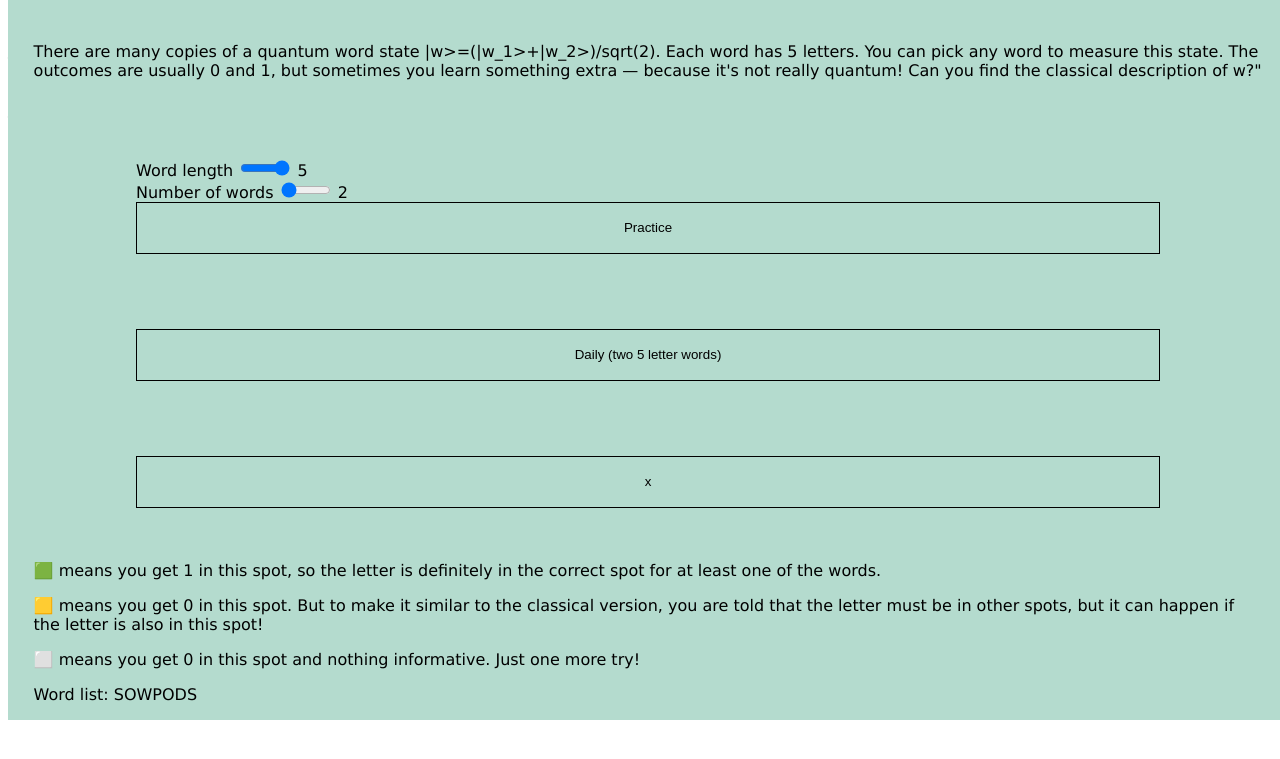
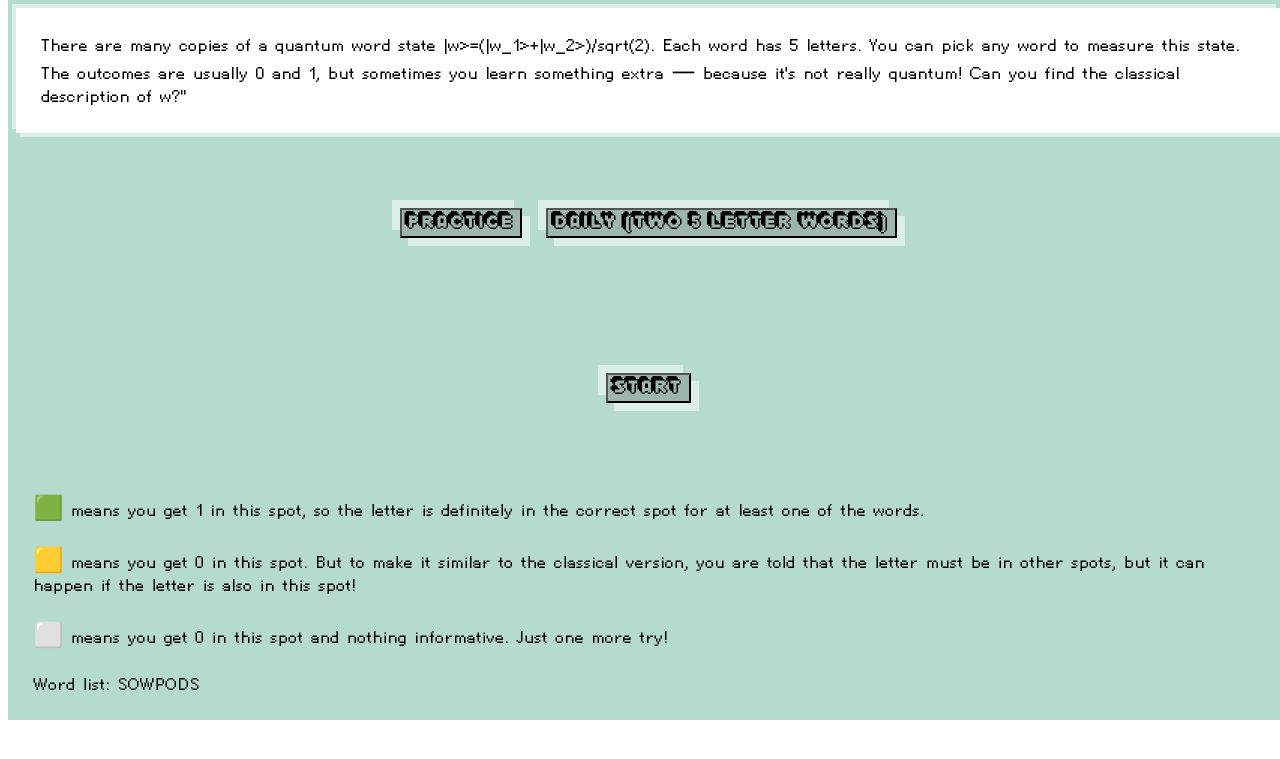
Before and after one commit to Raycosine/raycosine.github.io, a Jekyll site: the page Quandle.html, which Jekyll copies as it is, in a window 1280 px wide. Shown: the top 759 px of the page. Built offline with Jekyll 4.4.1, drawn with Linux system fonts in a browser that asks for light colours.

Commit message:
kill time

```diff
--- a/Quandle.html
+++ b/Quandle.html
@@ -1,8 +1,24 @@
 <head>
     <meta charset="UTF-8">
     <meta name="viewport" content="width=device-width, initial-scale=1">
+    <!-- Global site tag (gtag.js) - Google Analytics -->
+    <script async src="https://www.googletagmanager.com/gtag/js?id=UA-114914817-1"></script>
+    <script>
+    window.dataLayer = window.dataLayer || [];
+    function gtag(){dataLayer.push(arguments);}
+    gtag('js', new Date());
 
+    gtag('config', 'UA-114914817-1');
+    </script>
     <style>
+        @font-face{
+            font-family: 'px1';
+            src: url('Extrude.ttf') format('truetype');
+        }
+        @font-face{
+            font-family: 'px2';
+            src: url('HelvetiPixel.ttf') format('truetype');
+        }
         *, *:before, *:after{box-sizing: border-box;}
         html{
             width:100%;
@@ -11,25 +27,34 @@
             width: 100%; /*
             font-size:16px;
             font-size:3.75vw;*/
-            font-family: Verdana,sans-serif;
+            font-size:1.5em;
+            font-family: px2, Verdana,sans-serif;
             text-size-adjust: auto;
             display: flex;
             align-items: center;
             align-content:space-between;
+            cursor: crosshair;
         }
         button{
-            border-radius: 0em;
-            border-style: solid;
-            border-width: 1px;
-            background-color: rgba(180, 219, 206, 0);
-            line-height: 2em;
-            line-height: 3.75vw;
+            margin: 12px;
+            background-color: rgba(137, 151, 146, 0.541);
+            line-height: 1em;
+            font-size:  1em;
+            font-family: px1;
+            text-size-adjust: auto;
+            color: black;
+            cursor:cell;
+            text-transform: uppercase;
+            box-shadow: 8px 8px 0px rgba(255,255,255,0.541), -8px -8px 0px rgba(255,255,255,0.541);
         }
         input{
-            line-height: 2em;
-            line-height: 3.75vw;
+            line-height: 1em;
+            font-size:  1em;
             border-radius: 0em;
             text-align: center;
+            font-family: px2;
+            width:4.5em;
+            text-transform: uppercase;
         }
         .bg {
             display:flex;
@@ -39,6 +64,7 @@
             top:0;
             bottom:0;
             width: 100%;
+            height:100%;
             margin: auto;
             position:absolute;
             align-items: baseline;
@@ -75,6 +101,7 @@
             border-width: 0;
             border-style: solid;
             border-color: #e5e7eb;
+            text-transform: lowercase;
         }
     </style>
     <script>
@@ -384,26 +420,27 @@
 <body>
   <div class="bg" id="bg">
 
-    <div id="des" style="position:absolute;top:0;margin:0%;min-width:80%;min-height:80%;background-color: rgb(180, 219, 206);justify-content: center;display:flex;flex-direction:column; align-items: flex-start; text-align:left; align-content:space-between;">
-        <p style="top:0;left:0;right:0;padding:2%">There are many copies of a quantum word state |w>=(|w_1>+|w_2>)/sqrt(2). Each word has 5 letters. You can pick any word to measure this state. The outcomes are usually 0 and 1, but sometimes you learn something extra — because it's not really quantum! Can you find the classical description of w?"</p>
-        <div id="sidebar" style="width:80%;margin:auto;flex-direction: column;display: flex;margin:auto;justify-content: space-between;align-items: flex-start;">
+    <div id="des" style="position:absolute;top:0;left:0;margin:0%;min-width:80%;min-height:80%;background-color: rgb(180, 219, 206);justify-content: center;display:flex;flex-direction:column; align-items: flex-start; text-align:left; align-content:space-between;">
+        <p style="top:0;left:0;right:0;padding:2%;margin:8px; background: rgba(255, 255, 255, 1);box-shadow: 4px 4px 0px rgba(255,255,255,0.541), -4px -4px 0px rgba(255,255,255,0.541);">There are many copies of a quantum word state |w>=(|w_1>+|w_2>)/sqrt(2). Each word has 5 letters. You can pick any word to measure this state. The outcomes are usually 0 and 1, but sometimes you learn something extra — because it's not really quantum! Can you find the classical description of w?"</p>
+
+        <div id="sidebar" style="margin:auto;flex-direction: row;display: flex;margin:auto;justify-content: space-between;align-items: flex-start;">
+            <button onclick="document.getElementsByClassName('prac_op')[0].style.display='flex';" >Practice</button>
+            <button onclick="reset(true);document.getElementsByClassName('prac_op')[0].style.display='none';" >Daily (two 5 letter words)</button>
+        </div>
+        <div id="sidebar" class="prac_op" style="margin:auto;flex-direction: row;display: none;margin:auto;justify-content: space-between;align-items: flex-start;">
             <div style="align-content:space-between;margin-right: 25px;">
                 <label>Word length</label>
-                <input id="wordlength" style="width:50px" type="range" min="3" max="5" value="5" oninput="this.nextElementSibling.value = this.value">
+                <input id="wordlength" style="width:50px" type="range" min="3" max="5" value="5" oninput="this.nextElementSibling.value = this.value;reset(false);">
                 <output>5</output>
             </div>
             <div style="align-content:space-between;">
                 <label>Number of words</label>
-                <input id="wordcnt" style="width:50px" type="range" min="2" max="5" value="2" oninput="this.nextElementSibling.value = this.value">
+                <input id="wordcnt" style="width:50px" type="range" min="2" max="5" value="2" oninput="this.nextElementSibling.value = this.value;reset(false);">
                 <output>2</output>
             </div>
-            <button onclick="reset(false)" style="width:100%;">Practice</button>
         </div>
-        <div id="sidebar" style="width:80%;margin:auto;flex-direction: column;display: flex;margin:auto;justify-content: space-between;align-items: flex-start;">
-            <button onclick="reset(true)" style="width:100%">Daily (two 5 letter words)</button>
-        </div>
-        <div id="sidebar" style="width:80%;margin:auto;flex-direction: column;display: flex;margin:auto;justify-content: space-between;align-items: flex-start;">
-            <button onclick="document.getElementById('des').style.display='none';" style="width:100%;">x</button>
+        <div id="sidebar" style="margin:auto;flex-direction: column;display: flex;margin:auto;justify-content: space-between;align-items: flex-start;">
+            <button onclick="document.getElementById('des').style.display='none';">Start</button>
         </div>
         <div>
         <p style="top:0;left:0;right:0;padding:0 2% 0 2%;">🟩 means you get 1 in this spot, so the letter is definitely in the correct spot for at least one of the words.</p>
```
Also changed, not shown: other parts of Quandle.html (+16 -7 lines), Extrude.ttf (added), HelvetiPixel.ttf (added).
